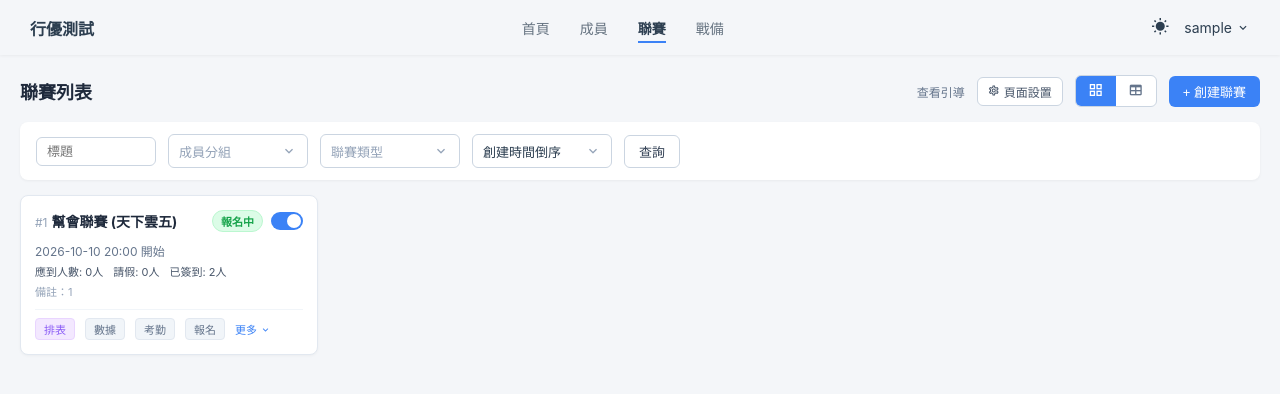
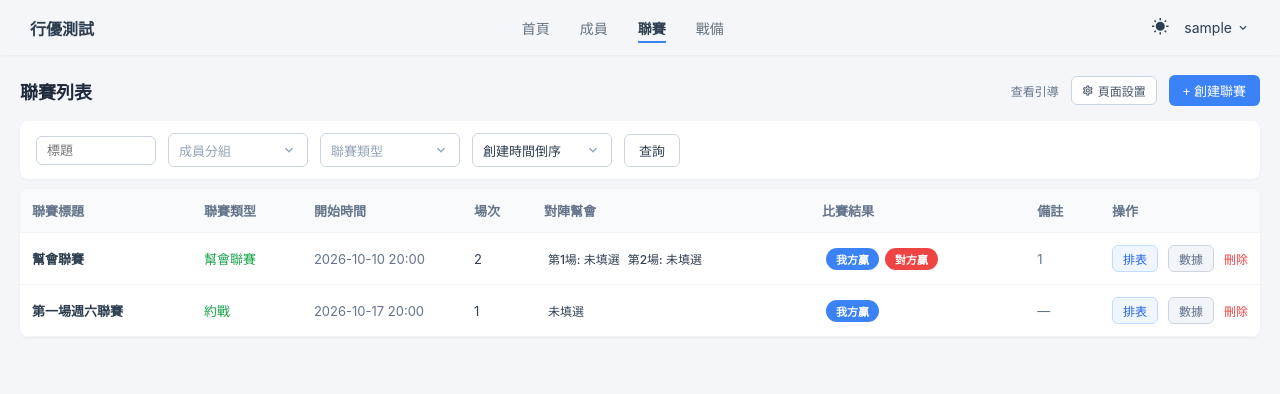
Before and after one commit to lonyi761/my-website, a Vue app: page /league in a window 1280 px wide. Shown: the top 394 px of the page. Built offline with nearby package versions, Linux system fonts and the light colour scheme; sample sign-in values are in the browser's storage.

Commit message:
Update League.vue: remove card view, streamline table columns, add editable opponents & results modals with side-by-side badges

```diff
--- a/src/views/League.vue
+++ b/src/views/League.vue
@@ -10,7 +10,7 @@
 
     <!-- 主要內容區 -->
     <div class="league-main">
-      <!-- 頂部標題與按鈕工具列 (圖一/圖二對應) -->
+      <!-- 頂部標題與按鈕工具列 -->
       <div class="league-header-bar">
         <h2 class="page-title">聯賽列表</h2>
 
@@ -19,30 +19,11 @@
           <button class="icon-btn-setting" title="頁面設置">
             <i class="mdi mdi-cog-outline"></i> 頁面設置
           </button>
-
-          <!-- 視圖切換按鈕 (只保留 卡片 與 表格) -->
-          <div class="view-mode-toggle">
-            <button
-              :class="['mode-btn', { active: viewMode === 'card' }]"
-              @click="viewMode = 'card'"
-              title="卡片視圖"
-            >
-              <i class="mdi mdi-view-grid-outline"></i>
-            </button>
-            <button
-              :class="['mode-btn', { active: viewMode === 'table' }]"
-              @click="viewMode = 'table'"
-              title="表格視圖"
-            >
-              <i class="mdi mdi-table"></i>
-            </button>
-          </div>
-
           <button class="btn-primary" @click="createLeague">+ 創建聯賽</button>
         </div>
       </div>
 
-      <!-- 篩選列 (精簡欄位後) -->
+      <!-- 篩選卡片 -->
       <div class="filter-card">
         <div class="filter-row">
           <!-- 1. 標題搜尋 -->
@@ -53,7 +34,7 @@
             class="filter-input-text"
           />
 
-          <!-- 2. 成員分組 (圖三對應) -->
+          <!-- 2. 成員分組 -->
           <div class="custom-select-wrapper" @click.stop>
             <div class="custom-select-input" @click="toggleDropdown('group')">
               <span :class="{ 'placeholder-text': !filterGroup }">
@@ -83,7 +64,7 @@
             </div>
           </div>
 
-          <!-- 3. 聯賽類型 (圖四對應) -->
+          <!-- 3. 聯賽類型 -->
           <div class="custom-select-wrapper" @click.stop>
             <div class="custom-select-input" @click="toggleDropdown('type')">
               <span :class="{ 'placeholder-text': !filterType }">
@@ -103,7 +84,7 @@
             </div>
           </div>
 
-          <!-- 4. 排序 (圖五對應) -->
+          <!-- 4. 排序 -->
           <div class="custom-select-wrapper" @click.stop>
             <div class="custom-select-input" @click="toggleDropdown('sort')">
               <span>{{ filterSortLabel }}</span>
@@ -126,108 +107,171 @@
         </div>
       </div>
 
-      <!-- 內容視圖 1: 卡片視圖 (圖一對應) -->
-      <div v-if="viewMode === 'card'" class="card-grid-container margin-t">
-        <div v-for="item in filteredLeagueList" :key="item.id" class="league-card-item">
-          <div class="card-head">
-            <div class="card-title-group">
-              <span class="card-index">#{{ item.id }}</span>
-              <span class="card-title-text">{{ item.title }} ({{ item.guild }})</span>
-            </div>
-            <div class="card-head-right">
-              <span class="status-pill green">報名中</span>
-              <label class="switch">
-                <input type="checkbox" v-model="item.enabled" />
-                <span class="slider"></span>
-              </label>
-            </div>
-          </div>
-
-          <div class="card-body">
-            <div class="time-text">{{ item.startTime }} 開始</div>
-            <div class="stats-row">
-              <span>應到人數: {{ item.shouldAttend }}人</span>
-              <span class="margin-l">請假: {{ item.leaveCount }}人</span>
-              <span class="margin-l">已簽到: {{ item.signedCount }}人</span>
-            </div>
-            <div class="note-text">備註：{{ item.notes || '—' }}</div>
-          </div>
-
-          <div class="card-footer-actions">
-            <span class="tag-badge purple">排表</span>
-            <span class="tag-badge gray margin-l">數據</span>
-            <span class="tag-badge gray margin-l">考勤</span>
-            <span class="tag-badge gray margin-l">報名</span>
-            <button class="btn-more-link margin-l">更多 <i class="mdi mdi-chevron-down"></i></button>
-          </div>
-        </div>
-
-        <div v-if="filteredLeagueList.length === 0" class="empty-card-box">
-          暫無聯賽數據
-        </div>
-      </div>
-
-      <!-- 內容視圖 2: 表格視圖 (圖二對應) -->
-      <div v-else-if="viewMode === 'table'" class="table-container margin-t">
+      <!-- 表格視圖 (精簡 8 欄位) -->
+      <div class="table-container margin-t">
         <table class="data-table">
           <thead>
             <tr>
-              <th width="50">#</th>
               <th>聯賽標題</th>
-              <th>聯賽類型</th>
-              <th>開始時間</th>
-              <th>報名截止</th>
-              <th>場次</th>
+              <th width="110">聯賽類型</th>
+              <th width="160">開始時間</th>
+              <th width="70">場次</th>
+              <th>對陣幫會</th>
               <th>比賽結果</th>
-              <th>關聯幫會</th>
-              <th>可報名範圍</th>
-              <th>約戰形式</th>
-              <th>關聯俱樂部</th>
-              <th>開放報名</th>
-              <th>開放搶表</th>
               <th>備註</th>
-              <th width="80">啟用聯賽</th>
-              <th width="80">公開約戰</th>
-              <th width="150">操作</th>
+              <th width="140">操作</th>
             </tr>
           </thead>
           <tbody>
-            <tr v-for="(item, idx) in filteredLeagueList" :key="item.id">
-              <td>{{ idx + 1 }}</td>
+            <tr v-for="item in filteredLeagueList" :key="item.id">
               <td class="font-bold">{{ item.title }}</td>
               <td><span class="text-green">{{ item.type }}</span></td>
-              <td>{{ item.startTime }}</td>
-              <td>{{ item.deadline || '—' }}</td>
+              <td class="text-gray">{{ item.startTime }}</td>
               <td>{{ item.matchCount }}</td>
-              <td><span class="result-badge">{{ item.result || '填結果' }}</span></td>
-              <td>{{ item.guild }}</td>
-              <td>{{ item.signupRange || '—' }}</td>
-              <td>{{ item.battleFormat || '—' }}</td>
-              <td>{{ item.club || '—' }}</td>
-              <td>{{ item.openSignup ? '開放' : '未開放' }}</td>
-              <td>{{ item.openClaim ? '開放' : '—' }}</td>
-              <td>{{ item.notes }}</td>
+
+              <!-- 對陣幫會 (點擊編輯對陣幫會) -->
               <td>
-                <label class="switch">
-                  <input type="checkbox" v-model="item.enabled" />
-                  <span class="slider"></span>
-                </label>
+                <div class="clickable-cell" @click="openOpponentModal(item)" title="點擊編輯對陣幫會">
+                  <div v-if="item.matchCount === 1">
+                    <span :class="['opponent-pill', { unset: !item.opponents[0] }]">
+                      {{ item.opponents[0] || '未填選' }}
+                    </span>
+                  </div>
+                  <div v-else class="opponents-flex">
+                    <span :class="['opponent-pill', { unset: !item.opponents[0] }]">
+                      第1場: {{ item.opponents[0] || '未填選' }}
+                    </span>
+                    <span :class="['opponent-pill', { unset: !item.opponents[1] }]">
+                      第2場: {{ item.opponents[1] || '未填選' }}
+                    </span>
+                  </div>
+                </div>
               </td>
-              <td>—</td>
+
+              <!-- 比賽結果 (並排顯示 我方贏 / 對方贏 膠囊標籤) -->
               <td>
-                <button class="btn-pill-blue">排表</button>
+                <div class="clickable-cell" @click="openResultModal(item)" title="點擊編輯比賽結果">
+                  <div class="results-flex">
+                    <template v-for="(res, mIdx) in item.matchCount" :key="mIdx">
+                      <span v-if="item.results[mIdx] === 'win'" class="res-badge win">我方贏</span>
+                      <span v-else-if="item.results[mIdx] === 'lose'" class="res-badge lose">對方贏</span>
+                      <span v-else class="res-badge unset">還沒出</span>
+                    </template>
+                  </div>
+                </div>
+              </td>
+
+              <td class="text-gray">{{ item.notes || '—' }}</td>
+
+              <td>
+                <button class="btn-pill-blue" @click="openRoster(item)">排表</button>
                 <button class="btn-pill-gray margin-l">數據</button>
-                <button class="btn-link margin-l">更多 <i class="mdi mdi-chevron-down"></i></button>
+                <button class="btn-link text-red margin-l" @click="confirmDeleteLeague(item)">刪除</button>
               </td>
             </tr>
             <tr v-if="filteredLeagueList.length === 0">
-              <td colspan="17" class="empty-cell">暫無聯賽資料</td>
+              <td colspan="8" class="empty-cell">暫無聯賽資料</td>
             </tr>
           </tbody>
         </table>
       </div>
 
     </div>
+
+    <!-- 1. 編輯對陣幫會 Modal -->
+    <div v-if="showOpponentModal" class="modal-overlay" @click.self="showOpponentModal = false">
+      <div class="modal-card small-card">
+        <div class="modal-header">
+          <h3>編輯對陣幫會</h3>
+          <span class="close-btn" @click="showOpponentModal = false">&times;</span>
+        </div>
+        <div class="modal-body">
+          <div class="form-row">
+            <label>第 1 場：</label>
+            <input type="text" v-model="tempOpponents[0]" placeholder="請輸入對陣幫會名稱" class="flex-1" />
+          </div>
+          <div v-if="activeLeagueItem?.matchCount === 2" class="form-row margin-t">
+            <label>第 2 場：</label>
+            <input type="text" v-model="tempOpponents[1]" placeholder="請輸入對陣幫會名稱" class="flex-1" />
+          </div>
+        </div>
+        <div class="modal-footer">
+          <button class="btn-secondary" @click="showOpponentModal = false">取消</button>
+          <button class="btn-primary" @click="saveOpponents">保存</button>
+        </div>
+      </div>
+    </div>
+
+    <!-- 2. 編輯比賽結果 Modal (對應圖三) -->
+    <div v-if="showResultModal" class="modal-overlay" @click.self="showResultModal = false">
+      <div class="modal-card small-card">
+        <div class="modal-header">
+          <h3>比賽結果</h3>
+          <span class="close-btn" @click="showResultModal = false">&times;</span>
+        </div>
+        <div class="modal-body">
+          <!-- 第 1 場 -->
+          <div class="result-match-block">
+            <div class="match-title-label">第 1 場</div>
+            <div class="radio-options-row">
+              <label class="radio-item">
+                <input type="radio" v-model="tempResults[0]" value="unset" />
+                <span>還沒出</span>
+              </label>
+              <label class="radio-item">
+                <input type="radio" v-model="tempResults[0]" value="win" />
+                <span>我方贏</span>
+              </label>
+              <label class="radio-item">
+                <input type="radio" v-model="tempResults[0]" value="lose" />
+                <span>對方贏</span>
+              </label>
+            </div>
+          </div>
+
+          <!-- 第 2 場 (當場次為 2 時顯示) -->
+          <div v-if="activeLeagueItem?.matchCount === 2" class="result-match-block margin-t">
+            <div class="match-title-label">第 2 場</div>
+            <div class="radio-options-row">
+              <label class="radio-item">
+                <input type="radio" v-model="tempResults[1]" value="unset" />
+                <span>還沒出</span>
+              </label>
+              <label class="radio-item">
+                <input type="radio" v-model="tempResults[1]" value="win" />
+                <span>我方贏</span>
+              </label>
+              <label class="radio-item">
+                <input type="radio" v-model="tempResults[1]" value="lose" />
+                <span>對方贏</span>
+              </label>
+            </div>
+          </div>
+        </div>
+        <div class="modal-footer">
+          <button class="btn-secondary" @click="showResultModal = false">取消</button>
+          <button class="btn-primary" @click="saveResults">保存</button>
+        </div>
+      </div>
+    </div>
+
+    <!-- 3. 置中刪除確認 Modal -->
+    <div v-if="showConfirmModal" class="modal-overlay" @click.self="showConfirmModal = false">
+      <div class="modal-card confirm-modal-card">
+        <div class="confirm-modal-body">
+          <div class="warning-icon-wrapper">
+            <i class="mdi mdi-alert-circle warning-icon"></i>
+          </div>
+          <h3 class="confirm-title">{{ confirmTitle }}</h3>
+          <p class="confirm-msg">{{ confirmMessage }}</p>
+        </div>
+        <div class="confirm-modal-footer">
+          <button class="btn-secondary" @click="showConfirmModal = false">取消</button>
+          <button class="btn-primary btn-red" @click="executeConfirmAction">刪除</button>
+        </div>
+      </div>
+    </div>
+
   </div>
 </template>
 
@@ -240,21 +284,17 @@ const router = useRouter()
 const isDarkMode = ref(false)
 const username = ref('VIP')
 
-// 視圖切換 ('card' | 'table') - 只保留這兩個 (圖一 / 圖二)
-const viewMode = ref('card')
-
-// 篩選狀態 (已精簡)
+// 篩選狀態
 const filterTitle = ref('')
 const filterGroup = ref('')
 const filterType = ref('')
 const filterSort = ref('created_desc')
 
-const activeDropdown = ref(null) // 'group' | 'type' | 'sort' | null
+const activeDropdown = ref(null)
 
-// 選項資料
-const guildOptions = ['百錵谷酒池肉林', '天下雲五']
+// 幫會選項 (預設為 百錵谷酒池肉林)
+const guildOptions = ['百錵谷酒池肉林']
 const otherGroupOptions = ['遊客']
-
 const typeOptions = ['幫會聯賽', '約戰', '俱樂部聯賽']
 
 const sortOptions = [
@@ -269,27 +309,47 @@ const filterSortLabel = computed(() => {
   return found ? found.label : '創建時間倒序'
 })
 
-// 模擬聯賽列表資料
+// 置中刪除確認 Modal
+const showConfirmModal = ref(false)
+const confirmTitle = ref('')
+const confirmMessage = ref('')
+let confirmActionCallback = null
+
+const triggerConfirmModal = (title, message, onConfirm) => {
+  confirmTitle.value = title
+  confirmMessage.value = message
+  confirmActionCallback = onConfirm
+  showConfirmModal.value = true
+}
+
+const executeConfirmAction = () => {
+  if (confirmActionCallback) confirmActionCallback()
+  showConfirmModal.value = false
+}
+
+// 模擬聯賽列表資料 (預設帶入 百錵谷酒池肉林)
 const leagueList = ref([
   {
     id: 1,
     title: '幫會聯賽',
-    guild: '天下雲五',
+    guild: '百錵谷酒池肉林',
     type: '幫會聯賽',
     startTime: '2026-10-10 20:00',
-    deadline: '',
+    matchCount: 2, // 1 或 2 場
+    opponents: ['未填選', '未填選'],
+    results: ['win', 'lose'], // 'unset' | 'win' | 'lose'
+    notes: '1'
+  },
+  {
+    id: 2,
+    title: '第一場週六聯賽',
+    guild: '百錵谷酒池肉林',
+    type: '約戰',
+    startTime: '2026-10-17 20:00',
     matchCount: 1,
-    result: '填結果',
-    signupRange: '',
-    battleFormat: '',
-    club: '',
-    openSignup: false,
-    openClaim: false,
-    shouldAttend: 0,
-    leaveCount: 0,
-    signedCount: 2,
-    notes: '1',
-    enabled: true
+    opponents: ['未填選'],
+    results: ['win'],
+    notes: ''
   }
 ])
 
@@ -312,9 +372,7 @@ const closeAllDropdowns = () => {
   activeDropdown.value = null
 }
 
-const handleSearch = () => {
-  // 觸發重新篩選
-}
+const handleSearch = () => {}
 
 const filteredLeagueList = computed(() => {
   return leagueList.value.filter(item => {
@@ -325,8 +383,76 @@ const filteredLeagueList = computed(() => {
   })
 })
 
+// 對陣幫會 Modal
+const showOpponentModal = ref(false)
+const activeLeagueItem = ref(null)
+const tempOpponents = ref(['', ''])
+
+const openOpponentModal = (item) => {
+  activeLeagueItem.value = item
+  tempOpponents.value = [item.opponents[0] || '', item.opponents[1] || '']
+  showOpponentModal.value = true
+}
+
+const saveOpponents = () => {
+  if (activeLeagueItem.value) {
+    activeLeagueItem.value.opponents[0] = tempOpponents.value[0].trim() || '未填選'
+    if (activeLeagueItem.value.matchCount === 2) {
+      activeLeagueItem.value.opponents[1] = tempOpponents.value[1].trim() || '未填選'
+    }
+  }
+  showOpponentModal.value = false
+}
+
+// 比賽結果 Modal
+const showResultModal = ref(false)
+const tempResults = ref(['unset', 'unset'])
+
+const openResultModal = (item) => {
+  activeLeagueItem.value = item
+  tempResults.value = [item.results[0] || 'unset', item.results[1] || 'unset']
+  showResultModal.value = true
+}
+
+const saveResults = () => {
+  if (activeLeagueItem.value) {
+    activeLeagueItem.value.results[0] = tempResults.value[0]
+    if (activeLeagueItem.value.matchCount === 2) {
+      activeLeagueItem.value.results[1] = tempResults.value[1]
+    }
+  }
+  showResultModal.value = false
+}
+
 const createLeague = () => {
-  alert('創建聯賽功能開發中...')
+  const title = prompt('請輸入聯賽標題：', '幫會聯賽')
+  if (title && title.trim()) {
+    leagueList.value.unshift({
+      id: Date.now(),
+      title: title.trim(),
+      guild: '百錵谷酒池肉林',
+      type: '幫會聯賽',
+      startTime: '2026-10-24 20:00',
+      matchCount: 2,
+      opponents: ['未填選', '未填選'],
+      results: ['unset', 'unset'],
+      notes: ''
+    })
+  }
+}
+
+const openRoster = (item) => {
+  alert(`開啟聯賽【${item.title}】的排表頁面`)
+}
+
+const confirmDeleteLeague = (item) => {
+  triggerConfirmModal(
+    '刪除聯賽',
+    `確定要刪除聯賽「${item.title}」嗎？`,
+    () => {
+      leagueList.value = leagueList.value.filter(l => l.id !== item.id)
+    }
+  )
 }
 
 onMounted(() => {
@@ -354,20 +480,15 @@ onMounted(() => {
 .guide-text { font-size: 12px; color: #64748b; cursor: pointer; }
 .icon-btn-setting { background: #ffffff; border: 1px solid #cbd5e1; border-radius: 6px; padding: 5px 10px; font-size: 12px; cursor: pointer; color: #475569; display: flex; align-items: center; gap: 4px; }
 
-/* 視圖切換按鈕 */
-.view-mode-toggle { display: flex; border: 1px solid #cbd5e1; border-radius: 6px; overflow: hidden; background: #ffffff; }
-.mode-btn { border: none; background: none; padding: 6px 12px; font-size: 16px; color: #64748b; cursor: pointer; transition: all 0.15s; }
-.mode-btn.active { background: #3b82f6; color: white; }
-
 .btn-primary { background: #3b82f6; color: white; border: none; padding: 6px 14px; border-radius: 6px; font-size: 13px; cursor: pointer; }
+.btn-primary.btn-red { background: #ef4444; }
 
 /* 篩選卡片 */
 .filter-card { background: #ffffff; border-radius: 8px; padding: 12px 16px; box-shadow: 0 1px 3px rgba(0,0,0,0.05); }
 .filter-row { display: flex; align-items: center; gap: 12px; flex-wrap: wrap; }
-
 .filter-input-text { padding: 6px 10px; border: 1px solid #cbd5e1; border-radius: 6px; font-size: 13px; outline: none; width: 120px; }
 
-/* 下拉選單組件 (對應圖三/圖四/圖五) */
+/* 下拉選單 */
 .custom-select-wrapper { position: relative; width: 140px; }
 .custom-select-input { display: flex; align-items: center; justify-content: space-between; padding: 6px 10px; border: 1px solid #cbd5e1; border-radius: 6px; background: white; cursor: pointer; font-size: 13px; min-height: 20px; }
 .placeholder-text { color: #94a3b8; }
@@ -382,49 +503,64 @@ onMounted(() => {
 
 .btn-query { background: #ffffff; border: 1px solid #cbd5e1; padding: 6px 14px; border-radius: 6px; font-size: 13px; cursor: pointer; color: #334155; }
 
-/* 卡片視圖 (圖一) */
-.card-grid-container { display: grid; grid-template-columns: repeat(auto-fill, minmax(280px, 1fr)); gap: 16px; }
-.league-card-item { background: #ffffff; border: 1px solid #e2e8f0; border-radius: 8px; padding: 14px; box-shadow: 0 1px 3px rgba(0,0,0,0.04); display: flex; flex-direction: column; gap: 10px; }
-.card-head { display: flex; justify-content: space-between; align-items: center; }
-.card-title-text { font-weight: bold; font-size: 14px; color: #1e293b; margin-left: 4px; }
-.card-index { font-size: 12px; color: #94a3b8; }
-.card-head-right { display: flex; align-items: center; gap: 8px; }
-
-.status-pill.green { background: #dcfce7; color: #16a34a; border: 1px solid #bbf7d0; padding: 2px 8px; border-radius: 12px; font-size: 11px; font-weight: bold; }
-
-.card-body { display: flex; flex-direction: column; gap: 4px; font-size: 12px; color: #64748b; }
-.stats-row { font-size: 11px; color: #475569; }
-.note-text { color: #94a3b8; font-size: 11px; }
-
-.card-footer-actions { display: flex; align-items: center; border-top: 1px solid #f1f5f9; padding-top: 8px; }
-.tag-badge { padding: 2px 8px; border-radius: 4px; font-size: 11px; }
-.tag-badge.purple { background: #f3e8ff; color: #8b5cf6; border: 1px solid #e9d5ff; }
-.tag-badge.gray { background: #f1f5f9; color: #64748b; border: 1px solid #e2e8f0; }
-.btn-more-link { background: none; border: none; color: #3b82f6; cursor: pointer; font-size: 11px; }
-
-/* 表格視圖 (圖二) */
+/* 表格與點擊欄位 */
 .table-container { background: #ffffff; border-radius: 8px; overflow-x: auto; box-shadow: 0 1px 3px rgba(0,0,0,0.05); }
-.data-table { width: 100%; border-collapse: collapse; font-size: 12px; text-align: left; }
-.data-table th, .data-table td { padding: 10px 10px; border-bottom: 1px solid #f1f5f9; white-space: nowrap; }
+.data-table { width: 100%; border-collapse: collapse; font-size: 13px; text-align: left; }
+.data-table th, .data-table td { padding: 12px; border-bottom: 1px solid #f1f5f9; white-space: nowrap; }
 .data-table th { background: #f8fafc; color: #64748b; font-weight: 600; }
 
+.clickable-cell { cursor: pointer; display: inline-block; padding: 2px 4px; border-radius: 4px; transition: background 0.15s; }
+.clickable-cell:hover { background: #f1f5f9; }
+
+/* 對陣幫會樣式 */
+.opponents-flex { display: flex; align-items: center; gap: 8px; }
+.opponent-pill { font-size: 12px; color: #334155; font-weight: 500; }
+.opponent-pill.unset { color: #94a3b8; border: 1px dashed #cbd5e1; padding: 2px 6px; border-radius: 4px; }
+
+/* 比賽結果並排膠囊標籤 */
+.results-flex { display: flex; align-items: center; gap: 6px; }
+.res-badge { padding: 3px 10px; border-radius: 12px; font-size: 11px; font-weight: bold; color: white; display: inline-block; }
+.res-badge.win { background: #3b82f6; }
+.res-badge.lose { background: #ef4444; }
+.res-badge.unset { background: #f1f5f9; color: #94a3b8; border: 1px dashed #cbd5e1; font-weight: normal; }
+
 .text-green { color: #16a34a; font-weight: 500; }
-.result-badge { border: 1px dashed #cbd5e1; padding: 2px 6px; border-radius: 4px; color: #94a3b8; font-size: 11px; }
+.text-gray { color: #64748b; }
+.font-bold { font-weight: bold; }
 
-.btn-pill-blue { background: #eff6ff; color: #2563eb; border: 1px solid #bfdbfe; padding: 2px 8px; border-radius: 4px; font-size: 11px; cursor: pointer; }
-.btn-pill-gray { background: #f1f5f9; color: #64748b; border: 1px solid #cbd5e1; padding: 2px 8px; border-radius: 4px; font-size: 11px; cursor: pointer; }
-.btn-link { background: none; border: none; color: #3b82f6; cursor: pointer; font-size: 11px; }
+.btn-pill-blue { background: #eff6ff; color: #2563eb; border: 1px solid #bfdbfe; padding: 4px 10px; border-radius: 6px; font-size: 12px; cursor: pointer; }
+.btn-pill-gray { background: #f1f5f9; color: #64748b; border: 1px solid #cbd5e1; padding: 4px 10px; border-radius: 6px; font-size: 12px; cursor: pointer; }
+.btn-link { background: none; border: none; color: #3b82f6; cursor: pointer; font-size: 12px; }
+.text-red { color: #ef4444; }
 
-/* Switch 開關 */
-.switch { position: relative; display: inline-block; width: 32px; height: 18px; }
-.switch input { opacity: 0; width: 0; height: 0; }
-.slider { position: absolute; cursor: pointer; top: 0; left: 0; right: 0; bottom: 0; background-color: #cbd5e1; transition: .3s; border-radius: 18px; }
-.slider:before { position: absolute; content: ""; height: 14px; width: 14px; left: 2px; bottom: 2px; background-color: white; transition: .3s; border-radius: 50%; }
-input:checked + .slider { background-color: #3b82f6; }
-input:checked + .slider:before { transform: translateX(14px); }
+/* Modal 彈窗 */
+.modal-overlay { position: fixed; top: 0; left: 0; width: 100vw; height: 100vh; background: rgba(0,0,0,0.3); display: flex; justify-content: center; align-items: center; z-index: 100; }
+.modal-card { background: white; border-radius: 12px; padding: 20px; color: #333; }
+.small-card { width: 400px; }
+.modal-header { display: flex; justify-content: space-between; align-items: center; margin-bottom: 15px; }
+.close-btn { cursor: pointer; font-size: 20px; color: #94a3b8; }
 
+.form-row { display: flex; align-items: center; margin-bottom: 12px; font-size: 13px; }
+.form-row label { width: 80px; font-weight: bold; }
+.form-row input[type="text"] { flex: 1; padding: 6px 10px; border: 1px solid #cbd5e1; border-radius: 6px; font-size: 13px; outline: none; }
+.flex-1 { flex: 1; }
+
+.result-match-block { display: flex; flex-direction: column; gap: 8px; background: #f8fafc; padding: 12px; border-radius: 8px; border: 1px solid #e2e8f0; }
+.match-title-label { font-weight: bold; font-size: 13px; color: #1e293b; }
+.radio-options-row { display: flex; align-items: center; gap: 20px; }
+.radio-item { display: flex; align-items: center; gap: 6px; font-size: 13px; cursor: pointer; }
+
+/* 置中刪除確認 Modal */
+.confirm-modal-card { width: 380px; text-align: center; padding: 24px; }
+.confirm-modal-body { display: flex; flex-direction: column; align-items: center; gap: 12px; }
+.warning-icon-wrapper { width: 48px; height: 48px; border-radius: 50%; background: #fef3c7; display: flex; align-items: center; justify-content: center; }
+.warning-icon { font-size: 28px; color: #d97706; }
+.confirm-title { margin: 0; font-size: 16px; color: #1e293b; }
+.confirm-msg { margin: 0; font-size: 13px; color: #64748b; line-height: 1.5; }
+.confirm-modal-footer { display: flex; justify-content: center; gap: 12px; margin-top: 20px; }
+
+.modal-footer { display: flex; justify-content: flex-end; gap: 10px; margin-top: 20px; }
 .margin-l { margin-left: 10px; }
-.margin-t { margin-top: 15px; }
-.font-bold { font-weight: bold; }
-.empty-card-box, .empty-cell { text-align: center; color: #94a3b8; padding: 40px; width: 100%; }
+.margin-t { margin-top: 10px; }
+.empty-cell { text-align: center; color: #94a3b8; padding: 40px; }
 </style>
```
